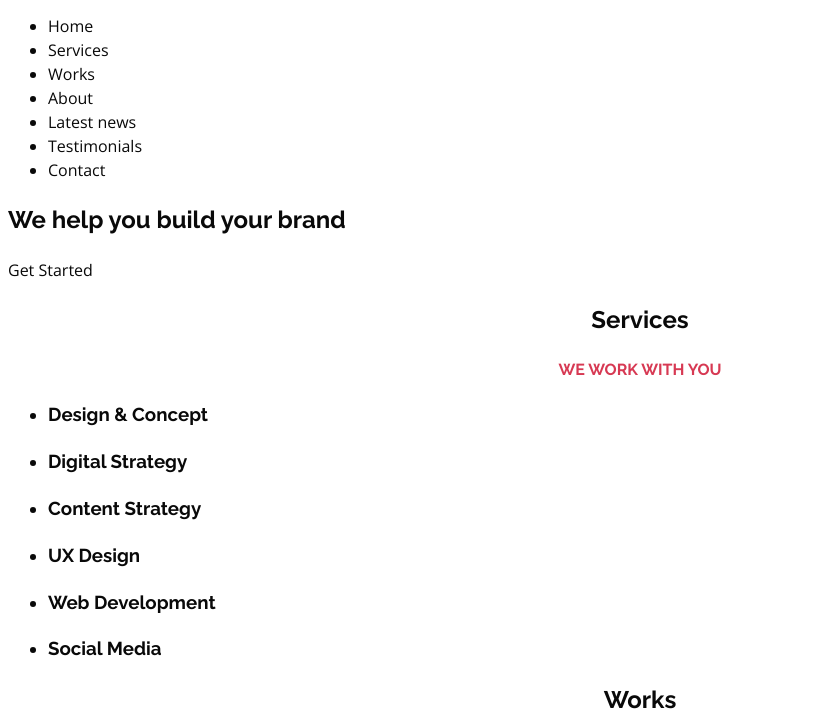
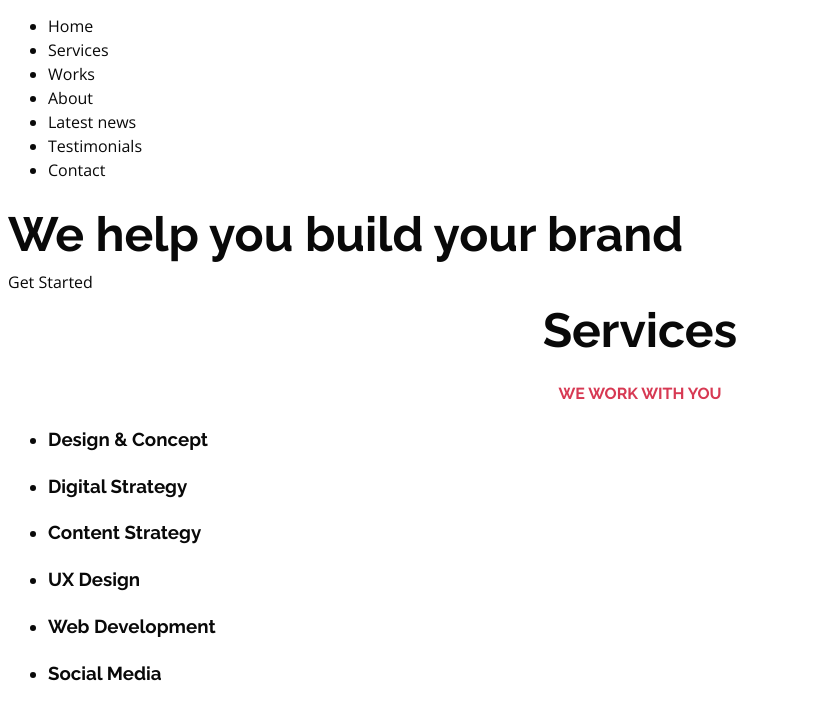
Before and after one commit to HitteAnzo/holbertonschool-web_front_end, a plain HTML site: page CSS_advanced/index.html in a window 1280 px wide. Shown: the part 56-779 px from the top of the page, without its empty margins (0-823 px from the left). Drawn offline with nearby package versions, Linux system fonts and the light colour scheme; files that its build step writes are made by us from their sources.

Commit message:
update stylesheet link and add new CSS styles for typography and smooth scrolling

```diff
--- a/CSS_advanced/index.html
+++ b/CSS_advanced/index.html
@@ -7,7 +7,7 @@
     <meta name="description" content="Description of the page less than 150 characters">
     <link rel="icon" type="image/png" href="images/favicon.jpg">
     <link href="https://fonts.googleapis.com/css?family=Open+Sans:400,700|Raleway:700&display=swap" rel="stylesheet">
-    <link rel='stylesheet' href='11-style.css'>
+    <link rel='stylesheet' href='12-style.css'>
   </head>
   <body>
     <!-- Header -->
--- a/CSS_advanced/styles/12-style.css
+++ b/CSS_advanced/styles/12-style.css
@@ -0,0 +1,74 @@
+:root {
+    --color-primary: #d73953;
+    --color-black: #090909;
+    --color-white: #ffffff;
+    --color-light-grey: #f3f3f3;
+    --color-dark-grey: #353535;
+    --text-color: var(--color-black);
+    --font-family-base: 'Open Sans', 'Helvetica Neue', 'Helvetica', 'Arial', sans-serif;
+    --font-family-title: 'Raleway', 'Helvetica Neue', 'Helvetica', 'Arial', sans-serif;
+    --font-size-small: 1.2rem;
+    --font-size-medium: 1.6rem;
+    --font-size-large: 1.8rem;
+    --font-size-x-large: 2.3rem;
+    --font-size-xx-large: 4.8rem;
+    --font-weight-regular: 400;
+    --font-weight-bold: 700;
+    --line-height-small: 1.2;
+    --line-height-base: 1.5;
+    --line-height-big: 1.8;
+    --section-header-align: center;
+    --section-tagline-transform: uppercase;
+    --section-title-margin: 0;
+    --section-title-color: var(--color-black)
+}
+
+html {
+    scroll-behavior: smooth;
+    font-size: 62.5%;
+}
+
+body {
+    color: var(--text-color);
+    font-family: var(--font-family-base);
+    font-size: var(--font-size-medium);
+    font-weight: var(--font-weight-regular);
+    line-height: var(--line-height-base);
+}
+
+a {
+    color: var(--text-color);
+    text-decoration: none;
+}
+
+.visually-hidden {
+    display: none;
+}
+
+.card-category {
+    color: var(--color-primary);
+}
+
+.section-header {
+    text-align: var(--section-header-align);
+}
+
+.section-tagline {
+    color: var(--color-primary);
+    font-family: var(--font-family-title);
+    text-transform: var(--section-tagline-transform);
+    font-weight: var(--font-weight-bold);
+}
+
+.section-title{
+    font-family: var(--font-family-title);
+    font-size: var(--font-size-xx-large);
+    font-weight: var(--font-weight-bold);
+    margin: var(--section-title-margin);
+    color: var(--section-title-color);
+}
+
+h1, h2, h3, h4, h5, h6 {
+    font-family: var(--font-family-title);
+    font-weight: var(--font-weight-bold);
+}
```
